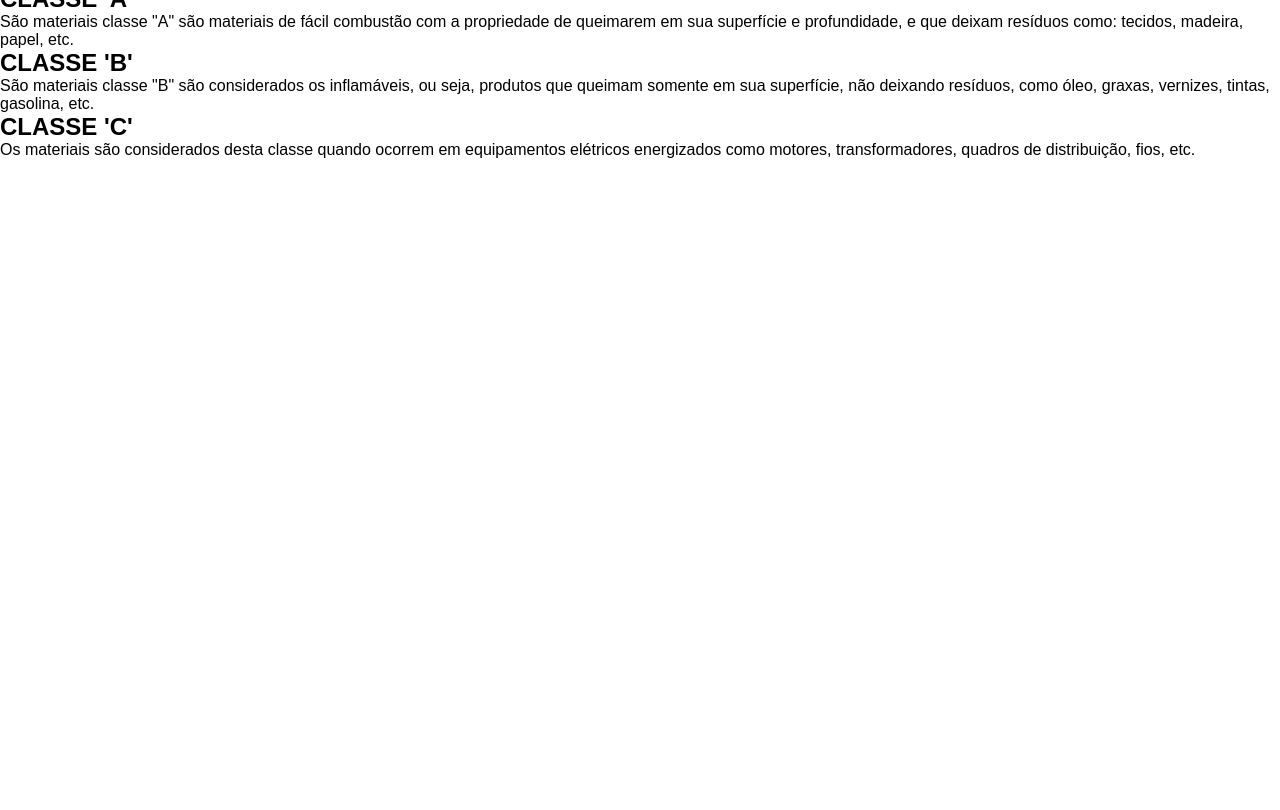
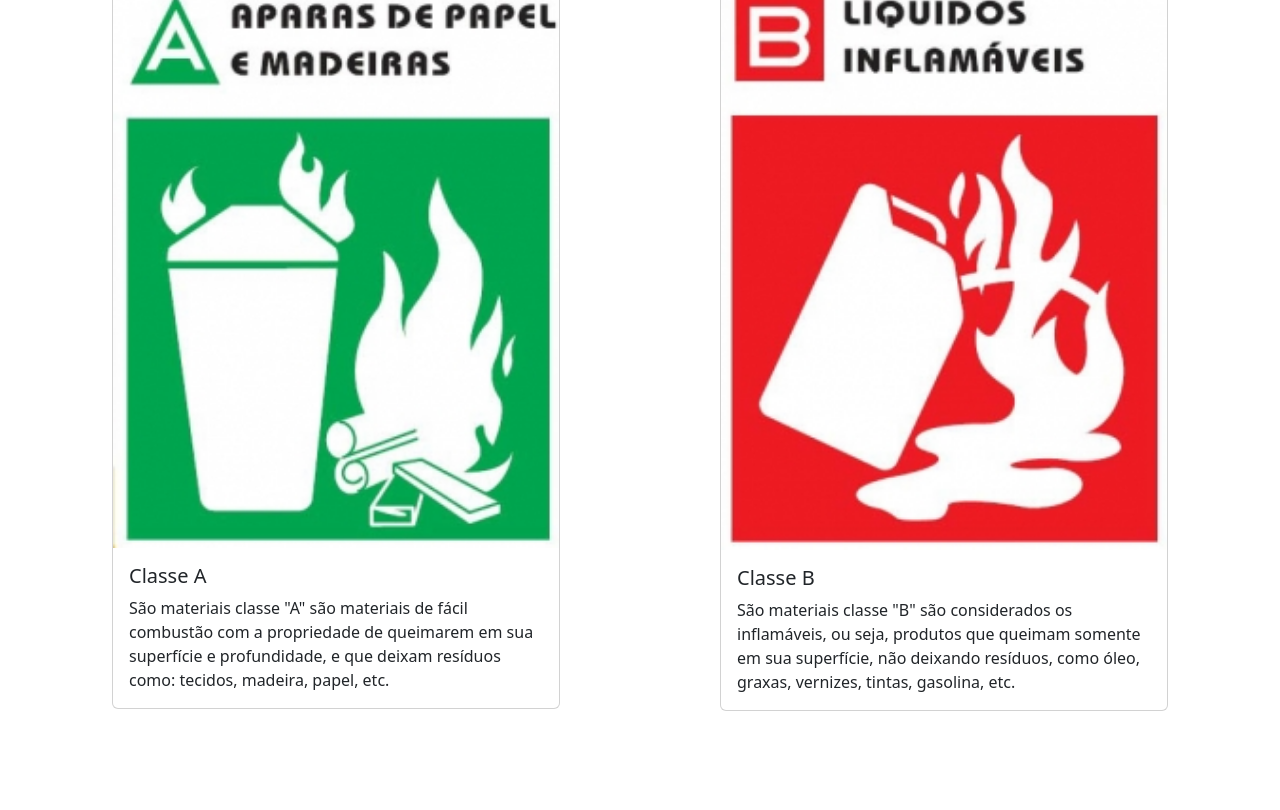
Before and after one commit to cesar-lima/extintor-website, a plain HTML site: page index.html in a window 1280 px wide. Shown: the part 290-1100 px from the top of the page. Before the commit the page ends 800 px from the top, so only its background shows below. Drawn offline with nearby package versions, Linux system fonts and the light colour scheme.

Commit message:
Melhorando seção de tipos de materiais

```diff
--- a/css/style.css
+++ b/css/style.css
@@ -63,10 +63,18 @@ header{
     text-align: center;
 }
 
-#tipos_de_materiais ul{
-    list-style: none;
+#tipos_de_materiais{
+    display: flex;
+    justify-content: center;
+    align-items: center;
+    gap: 10em;
+    flex-wrap: wrap;
 }
 
-#tipos_de_materiais ul li{
-    display: inline;
+.card{
+    width: 28em;
+    min-width: 28em;
+
+    height: 50em;
+    max-height: 50em;
 }
--- a/index.html
+++ b/index.html
@@ -1,15 +1,22 @@
 <!DOCTYPE html>
 <html>
   <head lang="pt-br">
-	<meta charset="utf-8">
+    <meta charset="utf-8" />
     <title>extintores</title>
-	<link rel="stylesheet" type="text/css" href="css/style.css">
-	<link rel="shortcut icon" href="os_fotao_apenas/favicon.ico"/>
+    <link rel="stylesheet" type="text/css" href="css/style.css" />
+    <link rel="shortcut icon" href="./img/favicon.ico" />
+    <link
+      href="https://cdn.jsdelivr.net/npm/bootstrap@5.3.3/dist/css/bootstrap.min.css"
+      rel="stylesheet"
+      integrity="sha384-QWTKZyjpPEjISv5WaRU9OFeRpok6YctnYmDr5pNlyT2bRjXh0JMhjY6hW+ALEwIH"
+      crossorigin="anonymous"
+    />
   </head>
+
   <body>
     <div>
       <nav id="menu">
-			<img src="os_fotao_apenas/logo.png">
+        <img src="./img/logo.png" />
         <ul>
           <li><a class="active">Home</a></li>
           <li><a class="lista" href="quem_somos.html">Quem somos</a></li>
@@ -20,21 +27,49 @@
       </nav>
       <header>
         <h1>Extintores e Acessórios</h1>
-			<h2>Tudo que você precisa para sua segurança do seu edifício, condomínio ou empresa.</h2>
+        <h2>
+          Tudo que você precisa para sua segurança do seu edifício, condomínio
+          ou empresa.
+        </h2>
       </header>
     </div>
-	<div id= "tipos_de_materiais">
-		<ul>
-			<h1>Tipos de materiais</h1>
-			<li><a class="tipos"><h2>CLASSE 'A'</h2>
-			<p>São materiais classe "A" são materiais de fácil combustão com a propriedade de queimarem em sua superfície e profundidade, e que deixam resíduos como: tecidos, madeira, papel, etc.</p></a></li>
 
-			<li><a class="tipos"><h2>CLASSE 'B'</h2>
-			<p>São materiais classe "B" são considerados os inflamáveis, ou seja, produtos que queimam somente em sua superfície, não deixando resíduos, como óleo, graxas, vernizes, tintas, gasolina, etc.</p></a></li>
+    <div id="tipos_de_materiais">
+      <div class="card">
+        <img src="./img/Classe-A-236x300.jpg" class="card-img-top" alt="classe A" />
+        <div class="card-body">
+          <h5 class="card-title">Classe A</h5>
+          <p class="card-text">
+            São materiais classe "A" são materiais de fácil combustão com a propriedade de queimarem em sua superfície e profundidade, e que deixam resíduos como: tecidos, madeira, papel, etc.
+          </p>
+        </div>
+      </div>
 
-			<li><a class="tipos"><h2>CLASSE 'C'</h2>
-			<p>Os materiais são considerados desta classe quando ocorrem em equipamentos elétricos energizados como motores, transformadores, quadros de distribuição, fios, etc.</p></a></li>
-		</ul>
+      <div class="card">
+        <img src="./img/Classe-B-234x300.jpg" class="card-img-top" alt="classe B" />
+        <div class="card-body">
+          <h5 class="card-title">Classe B</h5>
+          <p class="card-text">
+            São materiais classe "B" são considerados os inflamáveis, ou seja, produtos que queimam somente em sua superfície, não deixando resíduos, como óleo, graxas, vernizes, tintas, gasolina, etc.
+          </p>
         </div>
+      </div>
+
+      <div class="card">
+        <img src="./img/Classe-C-236x300.jpg" class="card-img-top" alt="classe C" />
+        <div class="card-body">
+          <h5 class="card-title">Classe C</h5>
+          <p class="card-text">
+            Os materiais são considerados desta classe quando ocorrem em equipamentos elétricos energizados como motores, transformadores, quadros de distribuição, fios, etc.
+          </p>
+        </div>
+      </div>
+    </div>
+
+    <script
+      src="https://cdn.jsdelivr.net/npm/bootstrap@5.3.3/dist/js/bootstrap.bundle.min.js"
+      integrity="sha384-YvpcrYf0tY3lHB60NNkmXc5s9fDVZLESaAA55NDzOxhy9GkcIdslK1eN7N6jIeHz"
+      crossorigin="anonymous"
+    ></script>
   </body>
 </html>
```
Also changed, not shown: img/Classe-A-236x300.jpg (added), img/Classe-B-234x300.jpg (added), img/Classe-C-236x300.jpg (added), img/favicon.ico (renamed from os_fotao_apenas/favicon.ico), img/logo.png (renamed from os_fotao_apenas/logo.png), 2 other files. Lines whose indentation alone changed are shown as unchanged.
